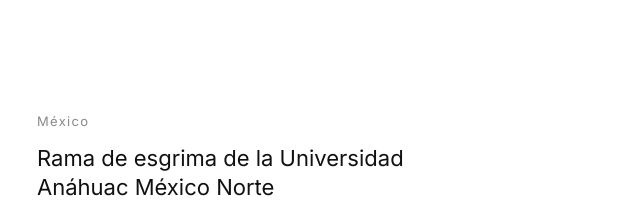
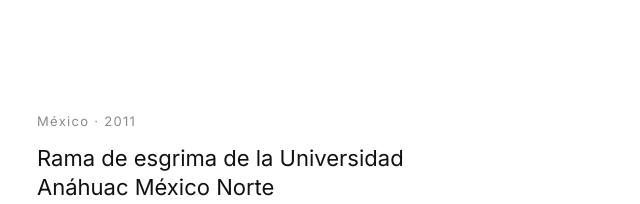
Before and after one commit to angelogordillo/Portento, a plain HTML site: page deporte/trayectoria/index.html in a window 1280 px wide. Shown: the part 1086-1290 px from the top of the page, 627-1267 px from the left. Drawn offline with Linux system fonts and the light colour scheme.

Commit message:
Trayectoria: año de fundación de la rama Anáhuac (2011)
Co-Authored-By: Claude Opus 5.5 <noreply@anthropic.com>
Claude-Session: https://claude.ai/code/session_01SpMcFrqdzqp1DZBRyD9ZoF

```diff
--- a/deporte/trayectoria/index.html
+++ b/deporte/trayectoria/index.html
@@ -76,7 +76,7 @@
             <p>Fundador.</p>
           </li>
           <li>
-            <span class="year">México</span>
+            <span class="year">México · 2011</span>
             <h3>Rama de esgrima de la Universidad Anáhuac México Norte</h3>
             <p>Fundador.</p>
           </li>
```
